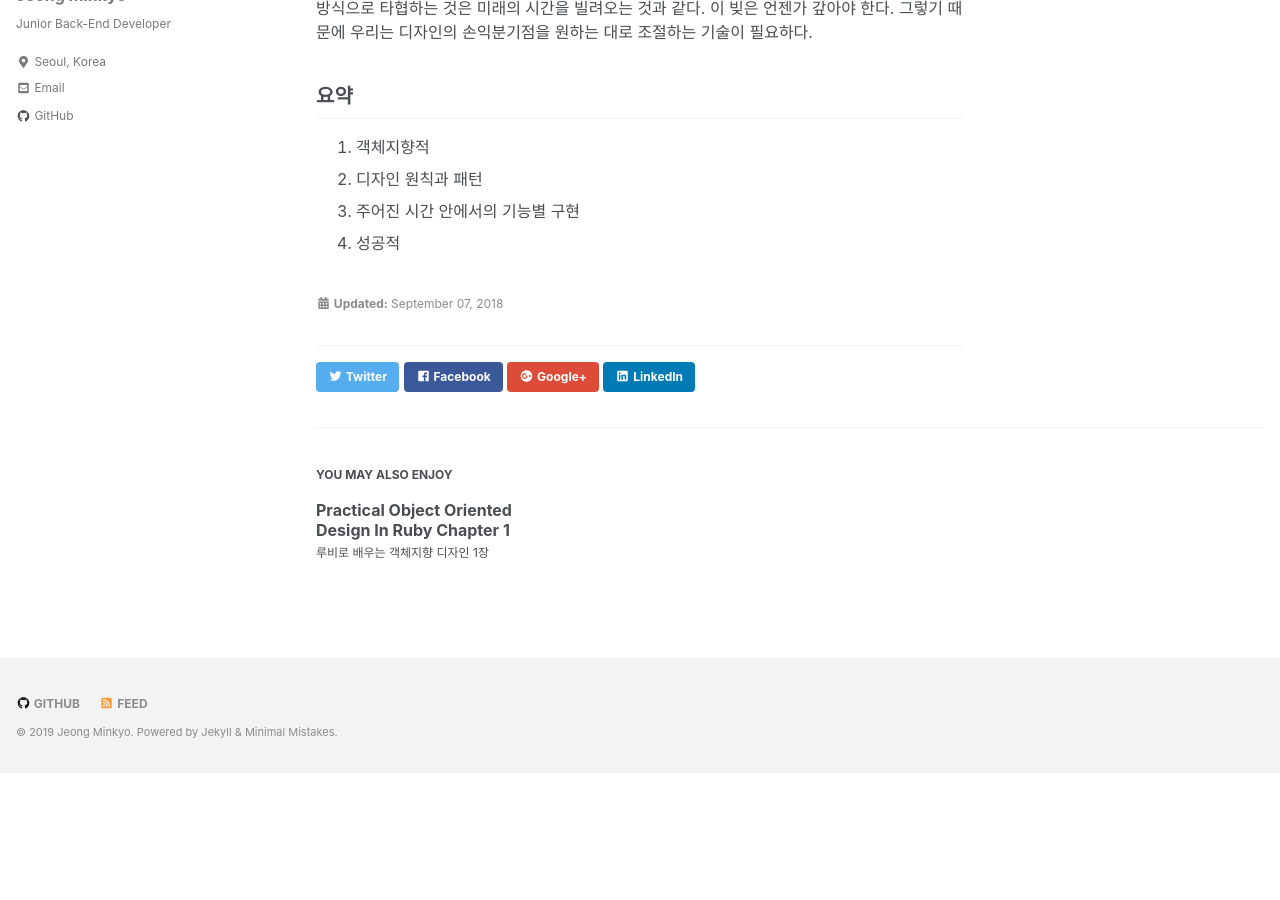
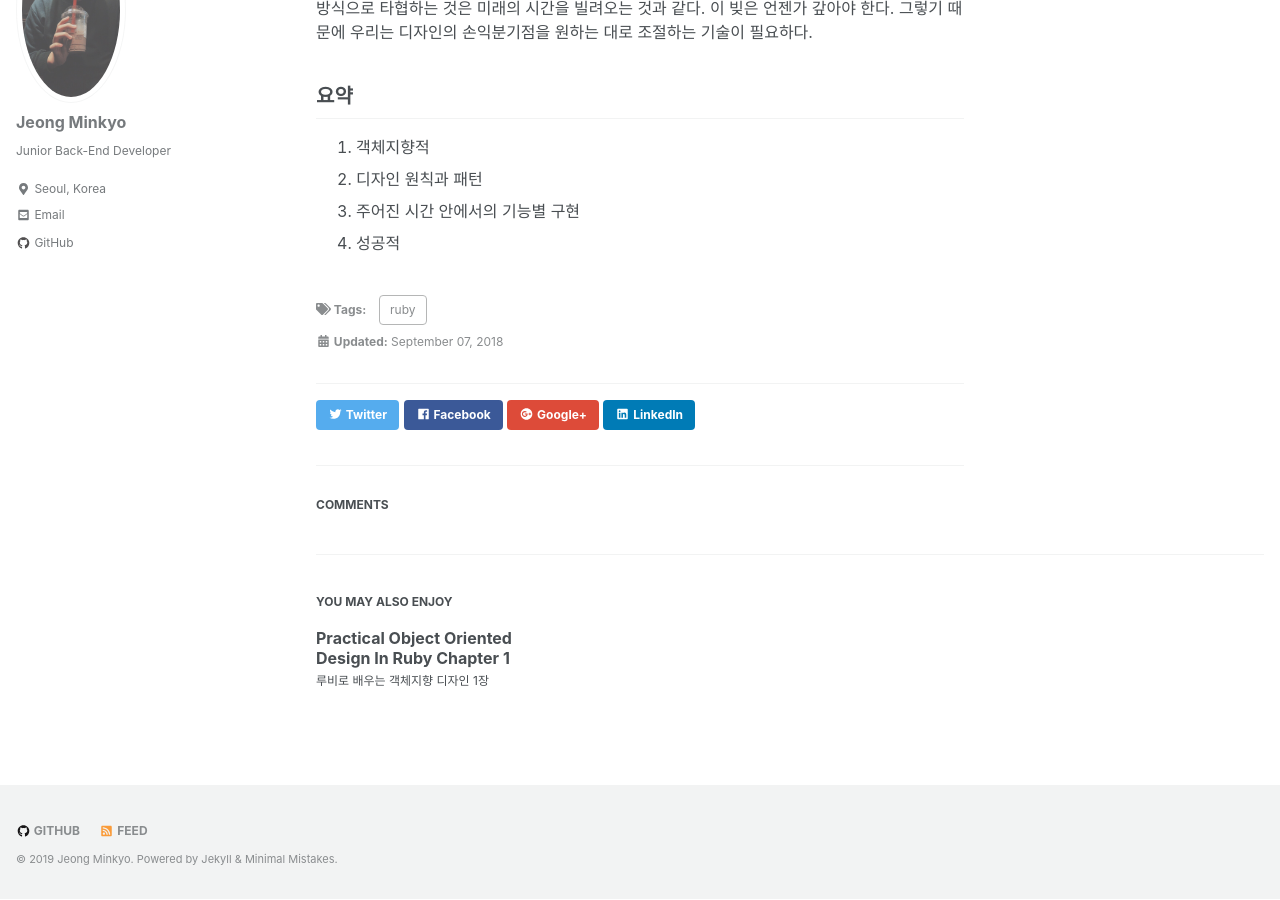
Before and after one commit to jeongminkyo/jeongminkyo.github.io, a Jekyll site: the page built from _posts/2018-09-07-practical-object-oriented-design-in-ruby-chapter-1.md, in a window 1280 px wide and 900 px high, scrolled down 2752 px. Built offline with Jekyll 4.4.1, drawn with Linux system fonts in a browser that asks for light colours; nearby versions of some CDN libraries; comment, search, counter and statistics services are not loaded; before the commit the page ends 3524 px from its top, so only the background shows below that.

Commit message:
tag 추가

```diff
--- a/_config.yml
+++ b/_config.yml
@@ -255,6 +255,10 @@
   ignore:
     envs: development
 
+comments:
+  provider: "disqus"
+  disqus:
+    shortname: "jeongminkyo-blog" # Short-name
 
 # Defaults
 defaults:
@@ -266,6 +270,6 @@
       layout: single
       author_profile: true
       read_time: false
-      comments: # true
+      comments: true
       share: true
       related: true
--- a/_posts/2018-09-07-practical-object-oriented-design-in-ruby-chapter-1.md
+++ b/_posts/2018-09-07-practical-object-oriented-design-in-ruby-chapter-1.md
@@ -1,3 +1,8 @@
+---
+comments: true
+tag: ruby
+---
+
 ### 루비로 배우는 객체지향 디자인 1장
 
 -------------
```
